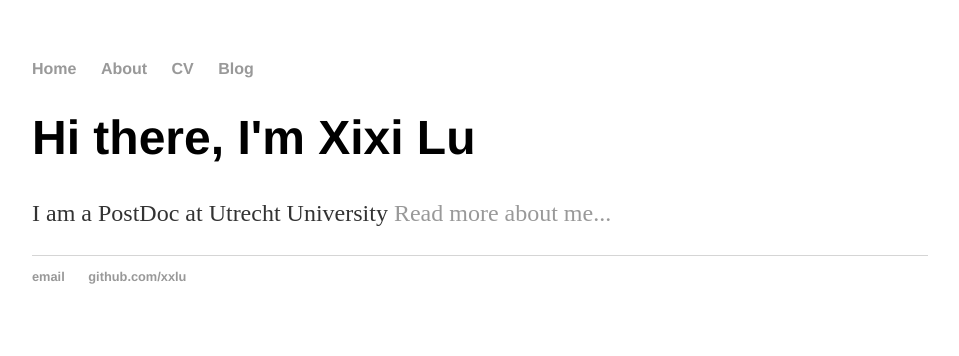
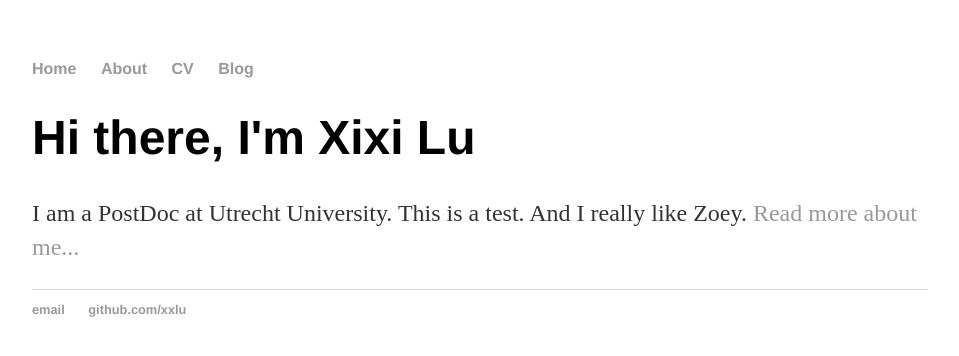
Before and after one commit to xxlu/xxlu.github.io, a Jekyll site: the page built from index.html, in a window 1280 px wide. Shown: the top 356 px of the page, without its empty margins (160-1119 px from the left). Built offline with Jekyll 4.4.1, drawn with Linux system fonts in a browser that asks for light colours.

Commit message:
test commit

```diff
--- a/index.html
+++ b/index.html
@@ -4,5 +4,5 @@ title: Hank Quinlan, Horrible Cop
 ---
 <div class="blurb">
 	<h1>Hi there, I'm Xixi Lu </h1>
-	<p>I am a PostDoc at Utrecht University <a href="/about">Read more about me...</a></p>
+	<p>I am a PostDoc at Utrecht University. This is a test. And I really like Zoey. <a href="/about">Read more about me...</a></p>
 </div><!-- /.blurb -->
```
